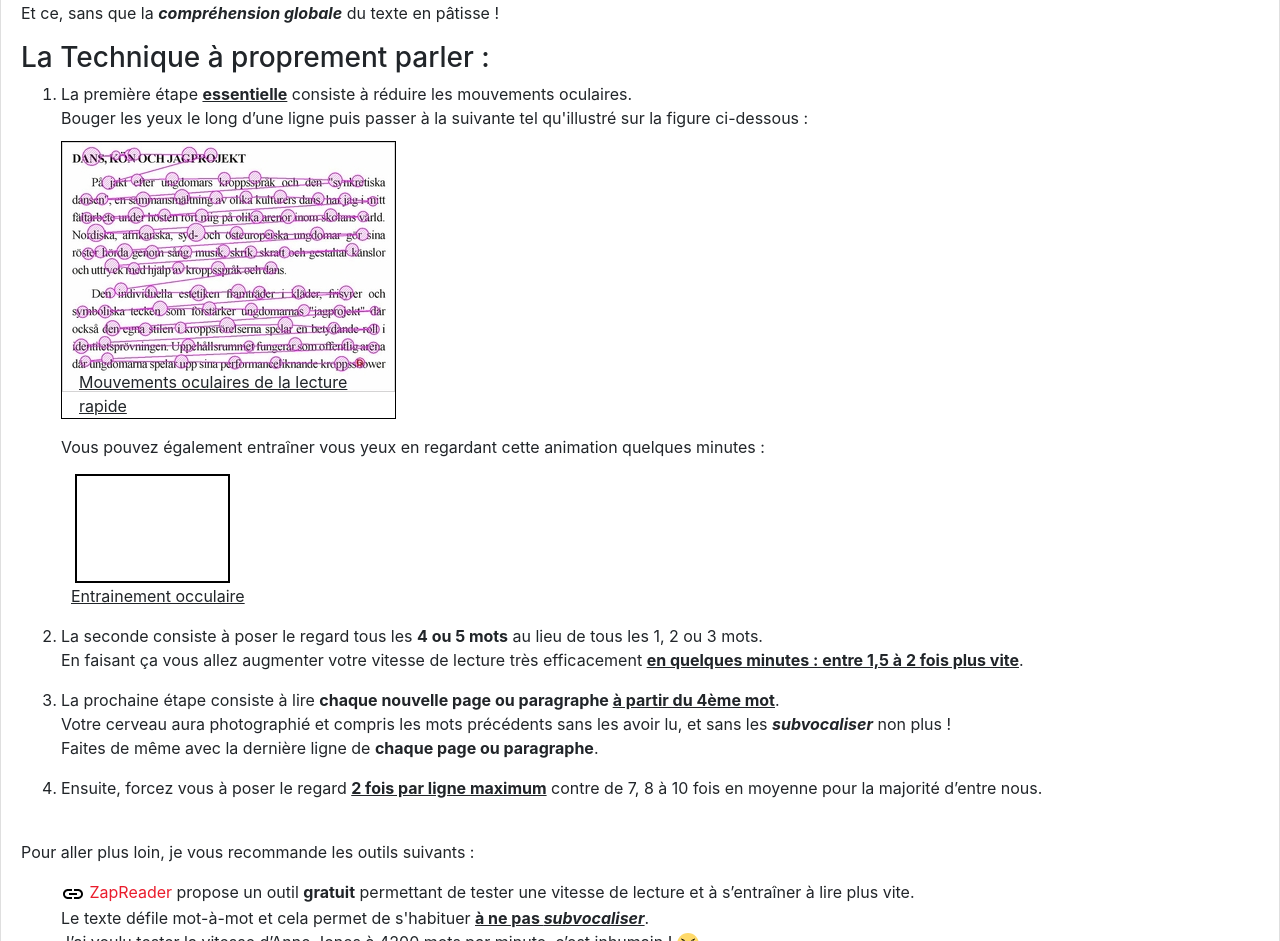
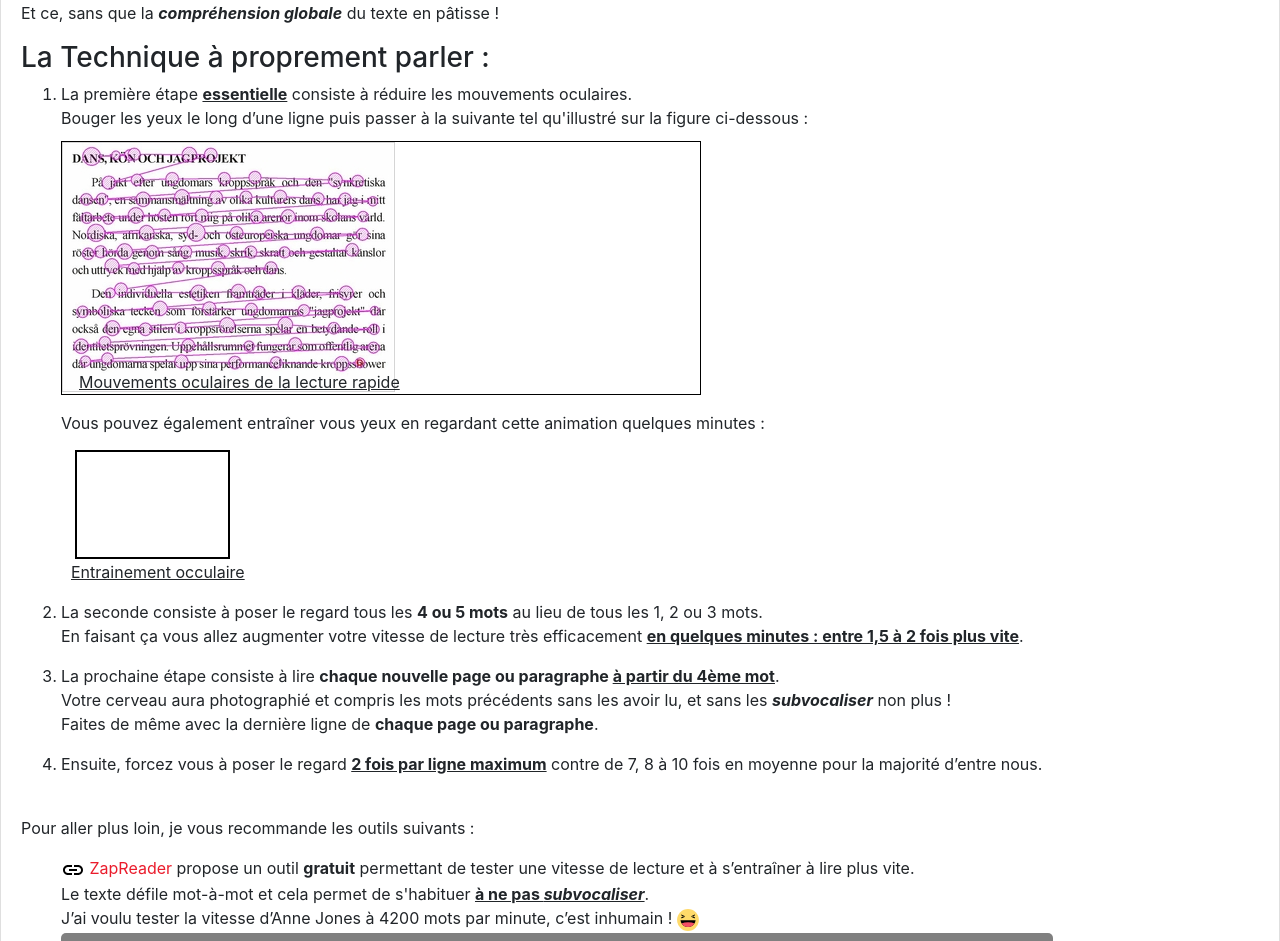
Before and after one commit to HailHide/lifehackings, a plain HTML site: page index.html in a window 1280 px wide. Shown: the part 856-1797 px from the top of the page. Drawn offline with nearby package versions, Linux system fonts and the light colour scheme.

Commit message:
test image resize

```diff
--- a/index.html
+++ b/index.html
@@ -77,7 +77,7 @@
         <ol>
         	<li><p>La première étape <strong style="text-decoration: underline;">essentielle</strong> consiste à réduire les mouvements oculaires.<br>
             Bouger les yeux le long d’une ligne puis passer à la suivante tel qu'illustré sur la figure ci-dessous :<br>
-            <figure style="max-width: 100%; height: auto; width: 335px; margin-top: -5px; border: 1px solid black;">
+            <figure style="width: 100%; height: auto; max-width: 50vw;; margin-top: -5px; border: 1px solid black;">
             	<img src="img/lecture_rapide.jpg" alt="Mouvements oculaires de la lecture rapide" />
                 <figcaption style="margin-left: 17px; margin-top: -22px; text-decoration: underline;">Mouvements oculaires de la lecture rapide</figcaption>
             </figure>
```
